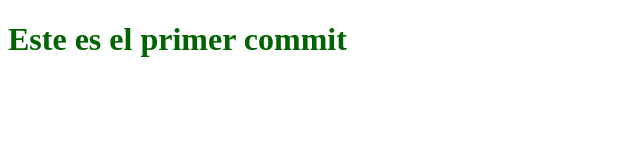
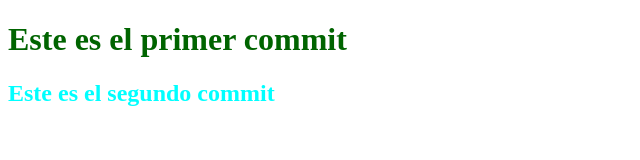
Before and after one commit to MauriGitHubM/Prueba-git, a plain HTML site: page index.html in a window 1280 px wide. Shown: the whole page, without its empty margins (0-640 px from the left). Drawn offline with Linux system fonts and the light colour scheme.

Commit message:
Este es el segundo commit

```diff
--- a/index.html
+++ b/index.html
@@ -10,6 +10,7 @@
 <body>
 
     <h1>Este es el primer commit</h1>
+    <h2>Este es el segundo commit</h2>
 
 </body>
 </html>
--- a/styles.css
+++ b/styles.css
@@ -3,3 +3,9 @@ h1 {
     color:darkgreen;
 
 }
+
+h2 {
+
+    color:aqua;
+
+}
```
